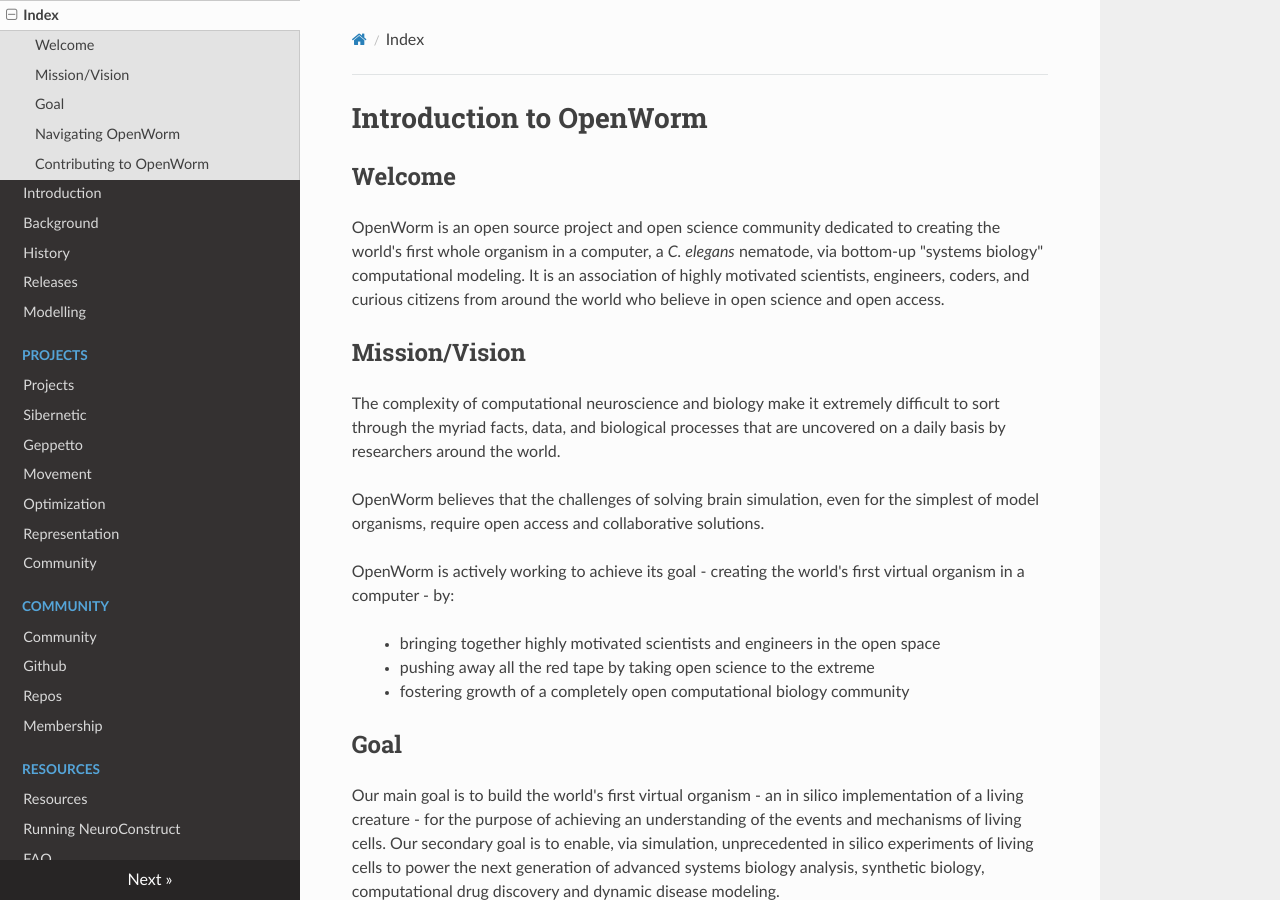
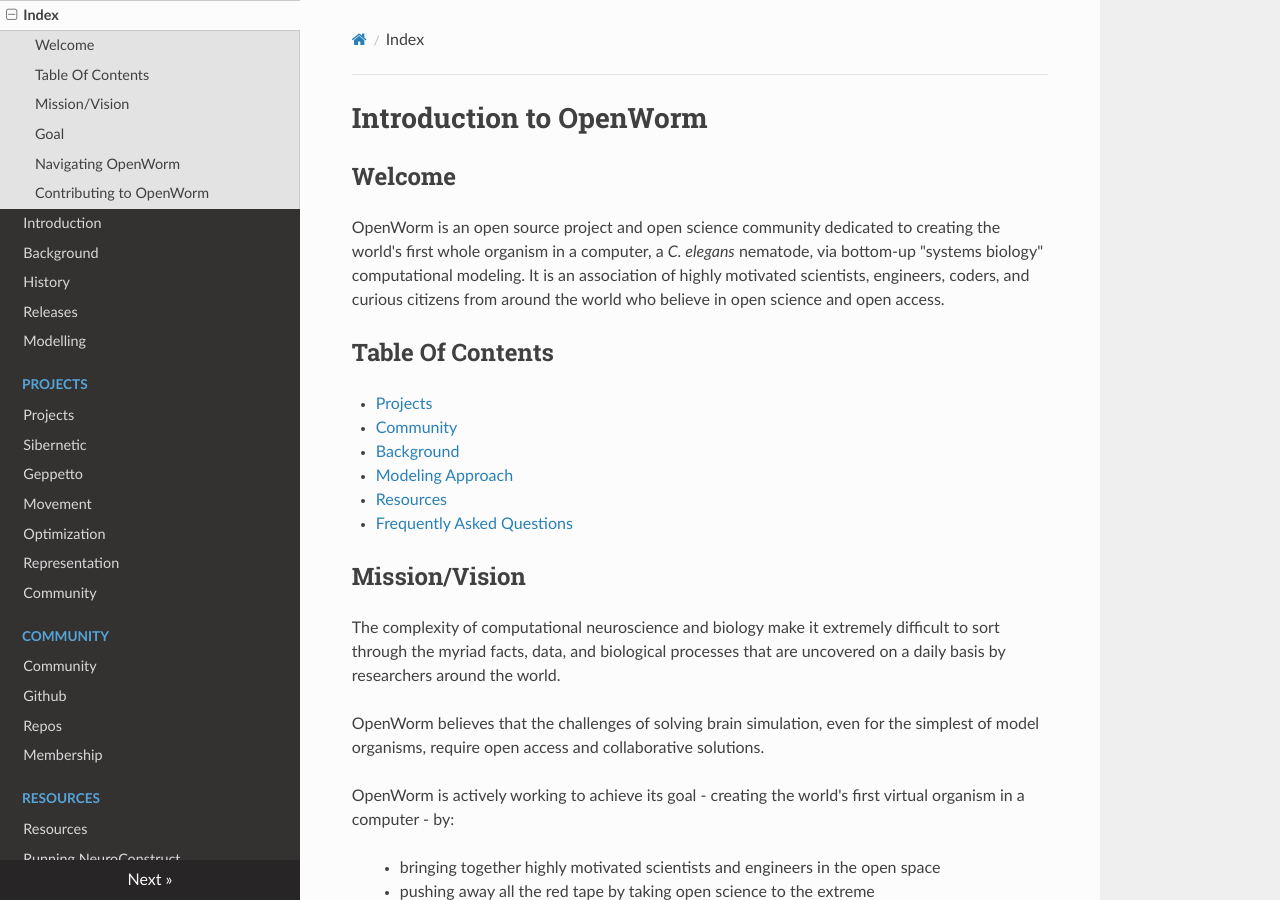
Before and after one commit to openworm/openworm_docs, an MkDocs documentation site: the page built from docs/index.md, in a window 1280 px wide and 900 px high. Built offline with MkDocs 1.6.1, drawn with Linux system fonts in a browser that asks for light colours; nearby versions of some CDN libraries; old or Windows-style settings are respelled for this version of MkDocs.

Commit message:
adding a manual table of contents

```diff
--- a/docs/index.md
+++ b/docs/index.md
@@ -5,6 +5,16 @@
 -------
 
 OpenWorm is an open source project and open science community dedicated to creating the world's first whole organism in a computer, a *C. elegans* nematode, via bottom-up "systems biology" computational modeling. It is an association of highly motivated scientists, engineers, coders, and curious citizens from around the world who believe in open science and open access.
+
+Table Of Contents
+-----------------
+
+- [Projects](/Projects/projects/)
+- [Community](/Community/community/)
+- [Background](background/)
+- [Modeling Approach](modeling/)
+- [Resources](resources/)
+- [Frequently Asked Questions](faq/)
 
 Mission/Vision
 --------------
```
